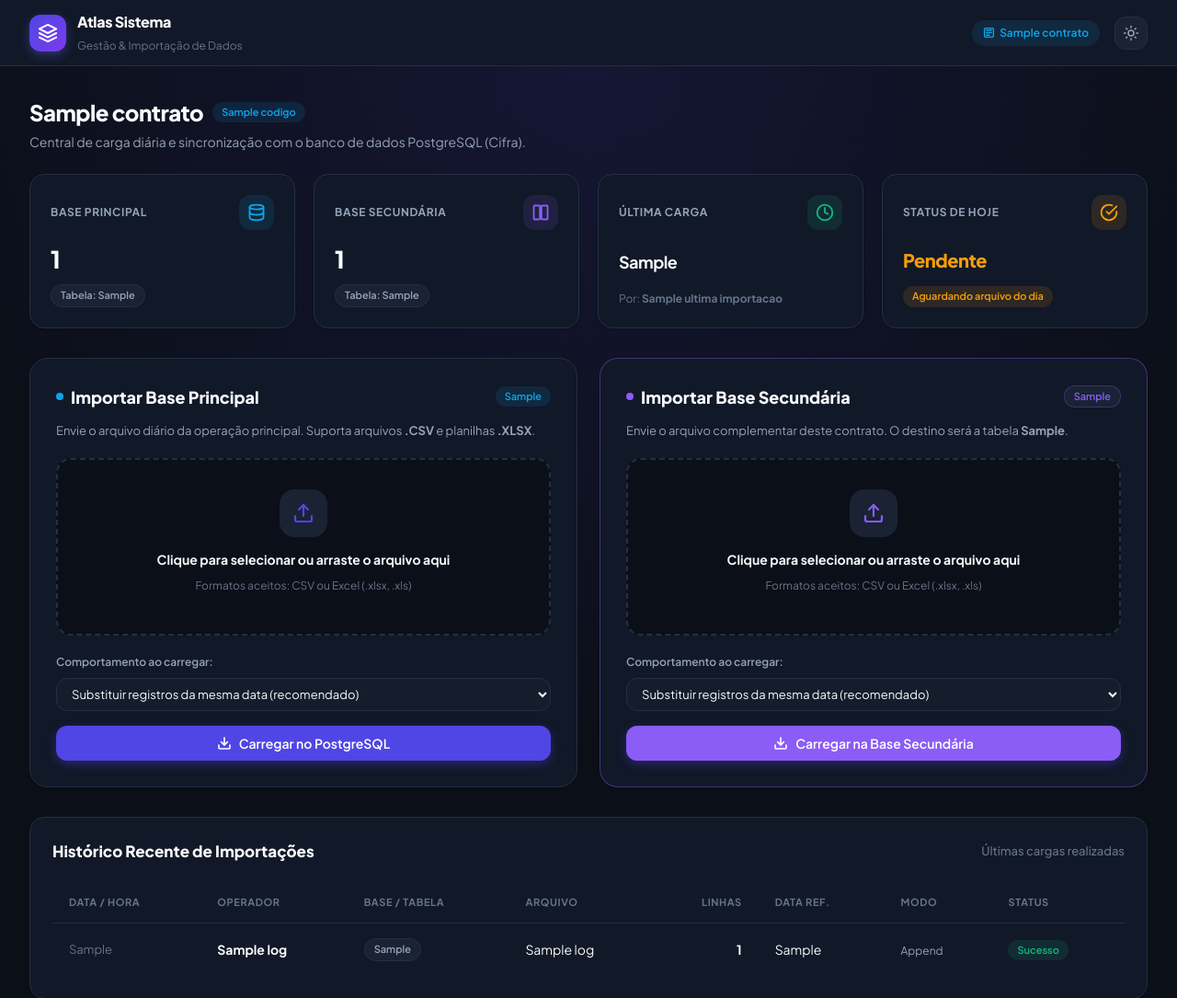
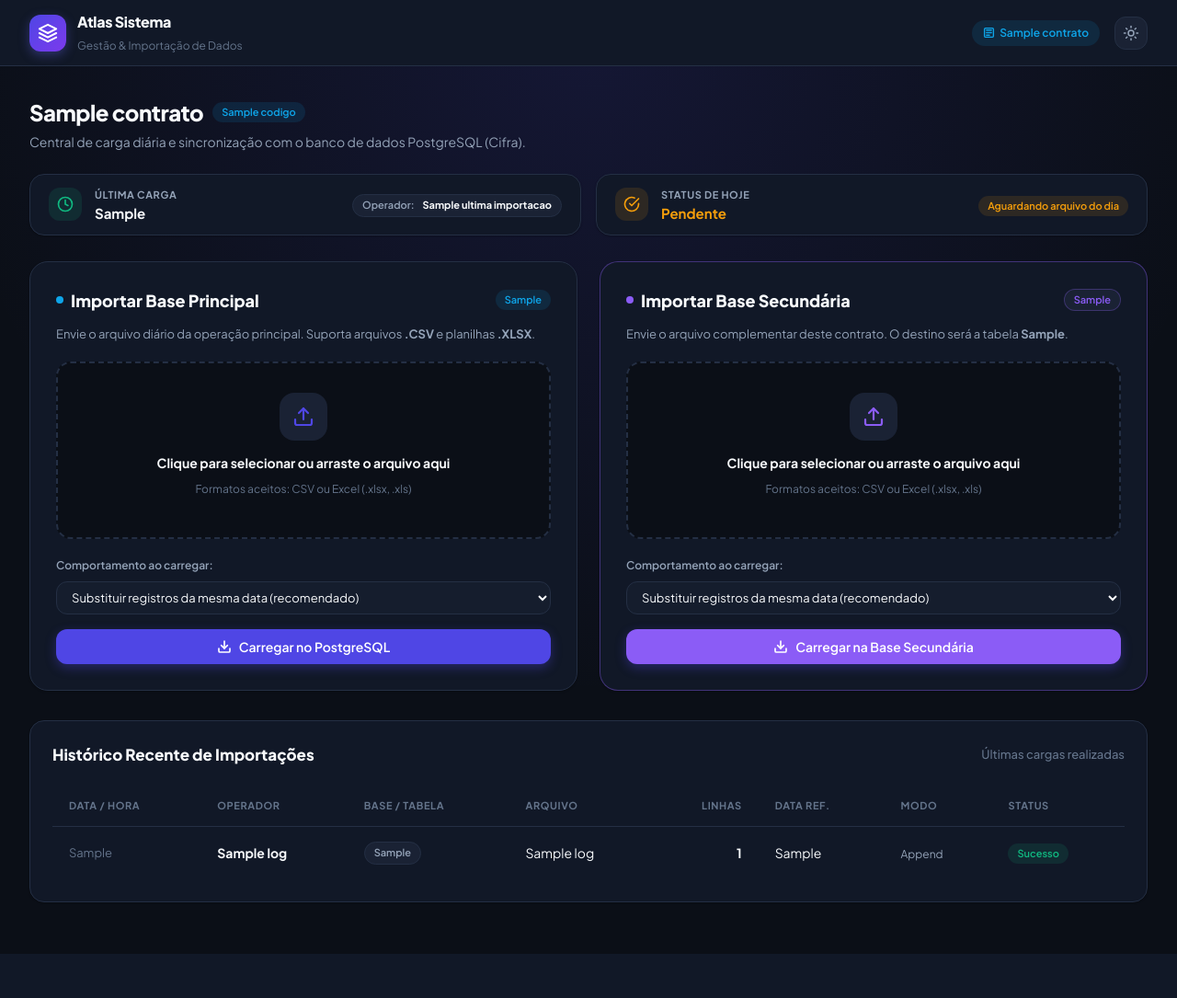
Before and after one commit to Edson-Teixeira/projeto_atlas_visual, a Flask app: template app/templates/dashboard.html in a window 1280 px wide. Shown: the top 1085 px of the page at 92% size. After the commit the page ends 1037 px from the top, so only its background shows below. Run offline with Flask 3, Linux system fonts and the light colour scheme; the template is opened without the code that fills it: most values are stand-ins (such as "Sample title", 1, 10 or a date in 2020).

Commit message:
style: remocao dos cards de contagem, cards slim horizontais e correcao de fuso horario para America/Sao_Paulo (UTC-3)

```diff
--- a/app/__init__.py
+++ b/app/__init__.py
@@ -18,10 +18,17 @@ def create_app():
     def datetime_br_filter(val):
         if not val:
             return '-'
-        if isinstance(val, (datetime, date)):
-            return val.strftime('%d/%m/%Y às %H:%M')
         try:
-            dt = datetime.fromisoformat(str(val))
+            if isinstance(val, (datetime, date)):
+                dt = val
+            else:
+                dt = datetime.fromisoformat(str(val))
+
+            # Se tiver fuso horário explícito, converte para o horário de Brasília
+            if isinstance(dt, datetime) and dt.tzinfo is not None:
+                import zoneinfo
+                dt = dt.astimezone(zoneinfo.ZoneInfo("America/Sao_Paulo"))
+
             return dt.strftime('%d/%m/%Y às %H:%M')
         except Exception:
             return str(val)
--- a/app/config.py
+++ b/app/config.py
@@ -15,6 +15,7 @@ class Config:
     DB_NAME = os.getenv("DB_NAME", "cifra")
     DB_DEFAULT_SCHEMA = os.getenv("DB_DEFAULT_SCHEMA", "public")
     DB_CONNECT_TIMEOUT = int(os.getenv("DB_CONNECT_TIMEOUT", "5"))
+    DB_TIMEZONE = os.getenv("DB_TIMEZONE", "America/Sao_Paulo")
 
     # Servidor Flask
     PORT = int(os.getenv("PORT", "5000"))
--- a/app/db.py
+++ b/app/db.py
@@ -17,7 +17,8 @@ def get_pool():
             user=Config.DB_USER,
             password=Config.DB_PASSWORD,
             dbname=Config.DB_NAME,
-            connect_timeout=Config.DB_CONNECT_TIMEOUT
+            connect_timeout=Config.DB_CONNECT_TIMEOUT,
+            options=f"-c timezone={Config.DB_TIMEZONE}"
         )
     return _db_pool
 
--- a/app/static/css/style.css
+++ b/app/static/css/style.css
@@ -159,6 +159,34 @@ body {
     grid-template-columns: repeat(auto-fit, minmax(240px, 1fr));
     gap: 20px;
     margin-bottom: 32px;
+}
+
+/* CARDS DE MÉTRICAS COMPACTOS / SLIM */
+.metrics-slim-grid {
+    display: grid;
+    grid-template-columns: repeat(auto-fit, minmax(320px, 1fr));
+    gap: 16px;
+    margin-bottom: 28px;
+}
+
+.metric-card-slim {
+    background-color: var(--bg-surface);
+    border: 1px solid var(--border-color);
+    border-radius: var(--radius-lg);
+    padding: 14px 20px;
+    display: flex;
+    align-items: center;
+    justify-content: space-between;
+    gap: 16px;
+    transition: var(--transition);
+    box-shadow: var(--shadow-sm);
+    min-height: 64px;
+}
+
+.metric-card-slim:hover {
+    border-color: var(--border-hover);
+    transform: translateY(-2px);
+    box-shadow: var(--shadow-md);
 }
 
 .metric-card {
--- a/app/templates/dashboard.html
+++ b/app/templates/dashboard.html
@@ -40,99 +40,60 @@
     {% endif %}
 </div>
 
-<!-- 4 CARDS MÉTRICOS NO TOPO -->
-<div class="metrics-grid">
-    <!-- Card 1: Total Base Principal -->
-    <div class="metric-card">
-        <div class="metric-header">
-            <span class="metric-title">Base Principal</span>
-            <div class="metric-icon-box icon-blue">
-                <svg xmlns="http://www.w3.org/2000/svg" width="20" height="20" viewBox="0 0 24 24" fill="none" stroke="currentColor" stroke-width="2.2" stroke-linecap="round" stroke-linejoin="round">
-                    <ellipse cx="12" cy="5" rx="9" ry="3"></ellipse>
-                    <path d="M3 5v14c0 1.66 4 3 9 3s9-1.34 9-3V5"></path>
-                    <path d="M3 12c0 1.66 4 3 9 3s9-1.34 9-3"></path>
+<!-- RESUMO DO STATUS E ÚLTIMA CARGA (COMPACTO) -->
+<div class="metrics-slim-grid">
+    <!-- Card 1: Última Carga -->
+    <div class="metric-card-slim">
+        <div style="display: flex; align-items: center; gap: 14px;">
+            <div class="metric-icon-box icon-green" style="width: 36px; height: 36px; min-width: 36px;">
+                <svg xmlns="http://www.w3.org/2000/svg" width="18" height="18" viewBox="0 0 24 24" fill="none" stroke="currentColor" stroke-width="2.2" stroke-linecap="round" stroke-linejoin="round">
+                    <circle cx="12" cy="12" r="10"></circle>
+                    <polyline points="12 6 12 12 16 14"></polyline>
                 </svg>
             </div>
-        </div>
-        <div class="metric-value">{{ total_principal | int_br }}</div>
-        <div class="metric-subinfo">
-            <span class="metric-badge badge-neutral">Tabela: {{ contrato.tabela_principal }}</span>
+            <div>
+                <span class="metric-title" style="font-size: 11px; display: block; margin-bottom: 2px;">Última Carga</span>
+                <div style="font-size: 15px; font-weight: 700; color: var(--text-primary); line-height: 1.2;">
+                    {% if ultima_importacao %}
+                        {{ ultima_importacao.criado_em | datetime_br }}
+                    {% else %}
+                        Nenhuma carga registrada
+                    {% endif %}
                 </div>
             </div>
-
-    <!-- Card 2: Total Base Secundária -->
-    <div class="metric-card">
-        <div class="metric-header">
-            <span class="metric-title">Base Secundária</span>
-            <div class="metric-icon-box icon-purple">
-                <svg xmlns="http://www.w3.org/2000/svg" width="20" height="20" viewBox="0 0 24 24" fill="none" stroke="currentColor" stroke-width="2.2" stroke-linecap="round" stroke-linejoin="round">
-                    <rect width="8" height="18" x="3" y="3" rx="1"></rect>
-                    <rect width="8" height="18" x="13" y="3" rx="1"></rect>
-                </svg>
         </div>
-        </div>
-        <div class="metric-value">
-            {% if total_secundaria is not none %}
-                {{ total_secundaria | int_br }}
+        <div>
+            {% if ultima_importacao %}
+                <span class="metric-badge badge-neutral" style="font-size: 11px;">
+                    Operador: <strong style="color: var(--text-primary); margin-left: 4px;">{{ ultima_importacao.usuario_nome or 'Sistema' }}</strong>
+                </span>
             {% else %}
-                <span style="font-size: 16px; color: var(--text-muted); font-weight: 500;">Não habilitada</span>
-            {% endif %}
-        </div>
-        <div class="metric-subinfo">
-            {% if contrato.tabela_secundaria %}
-                <span class="metric-badge badge-neutral">Tabela: {{ contrato.tabela_secundaria }}</span>
-            {% else %}
-                <span>Apenas base única para este contrato</span>
+                <span class="metric-badge badge-neutral" style="font-size: 11px;">Aguardando envio</span>
             {% endif %}
         </div>
     </div>
 
-    <!-- Card 3: Última Importação -->
-    <div class="metric-card">
-        <div class="metric-header">
-            <span class="metric-title">Última Carga</span>
-            <div class="metric-icon-box icon-green">
-                <svg xmlns="http://www.w3.org/2000/svg" width="20" height="20" viewBox="0 0 24 24" fill="none" stroke="currentColor" stroke-width="2.2" stroke-linecap="round" stroke-linejoin="round">
-                    <circle cx="12" cy="12" r="10"></circle>
-                    <polyline points="12 6 12 12 16 14"></polyline>
-                </svg>
-            </div>
-        </div>
-        <div class="metric-value" style="font-size: 18px; font-weight: 700;">
-            {% if ultima_importacao %}
-                {{ ultima_importacao.criado_em | datetime_br }}
-            {% else %}
-                Nenhuma carga
-            {% endif %}
-        </div>
-        <div class="metric-subinfo">
-            {% if ultima_importacao %}
-                <span>Por: <strong>{{ ultima_importacao.usuario_nome or 'Operador' }}</strong></span>
-            {% else %}
-                <span>Aguardando primeiro envio</span>
-            {% endif %}
-        </div>
-    </div>
-
-    <!-- Card 4: Status do Dia -->
-    <div class="metric-card">
-        <div class="metric-header">
-            <span class="metric-title">Status de Hoje</span>
-            <div class="metric-icon-box {% if carga_hoje %}icon-green{% else %}icon-amber{% endif %}">
-                <svg xmlns="http://www.w3.org/2000/svg" width="20" height="20" viewBox="0 0 24 24" fill="none" stroke="currentColor" stroke-width="2.2" stroke-linecap="round" stroke-linejoin="round">
+    <!-- Card 2: Status de Hoje -->
+    <div class="metric-card-slim">
+        <div style="display: flex; align-items: center; gap: 14px;">
+            <div class="metric-icon-box {% if carga_hoje %}icon-green{% else %}icon-amber{% endif %}" style="width: 36px; height: 36px; min-width: 36px;">
+                <svg xmlns="http://www.w3.org/2000/svg" width="18" height="18" viewBox="0 0 24 24" fill="none" stroke="currentColor" stroke-width="2.2" stroke-linecap="round" stroke-linejoin="round">
                     <path d="M22 11.08V12a10 10 0 1 1-5.93-9.14"></path>
                     <polyline points="22 4 12 14.01 9 11.01"></polyline>
                 </svg>
             </div>
-        </div>
-        <div class="metric-value" style="font-size: 20px;">
+            <div>
+                <span class="metric-title" style="font-size: 11px; display: block; margin-bottom: 2px;">Status de Hoje</span>
+                <div style="font-size: 15px; font-weight: 700; line-height: 1.2;">
                     {% if carga_hoje %}
                         <span style="color: var(--success);">Atualizado</span>
                     {% else %}
                         <span style="color: var(--warning);">Pendente</span>
                     {% endif %}
                 </div>
-        <div class="metric-subinfo">
+            </div>
+        </div>
+        <div>
             {% if carga_hoje %}
                 <span class="metric-badge badge-success">Carga de hoje realizada</span>
             {% else %}
```
Lines whose indentation alone changed are shown as unchanged.
